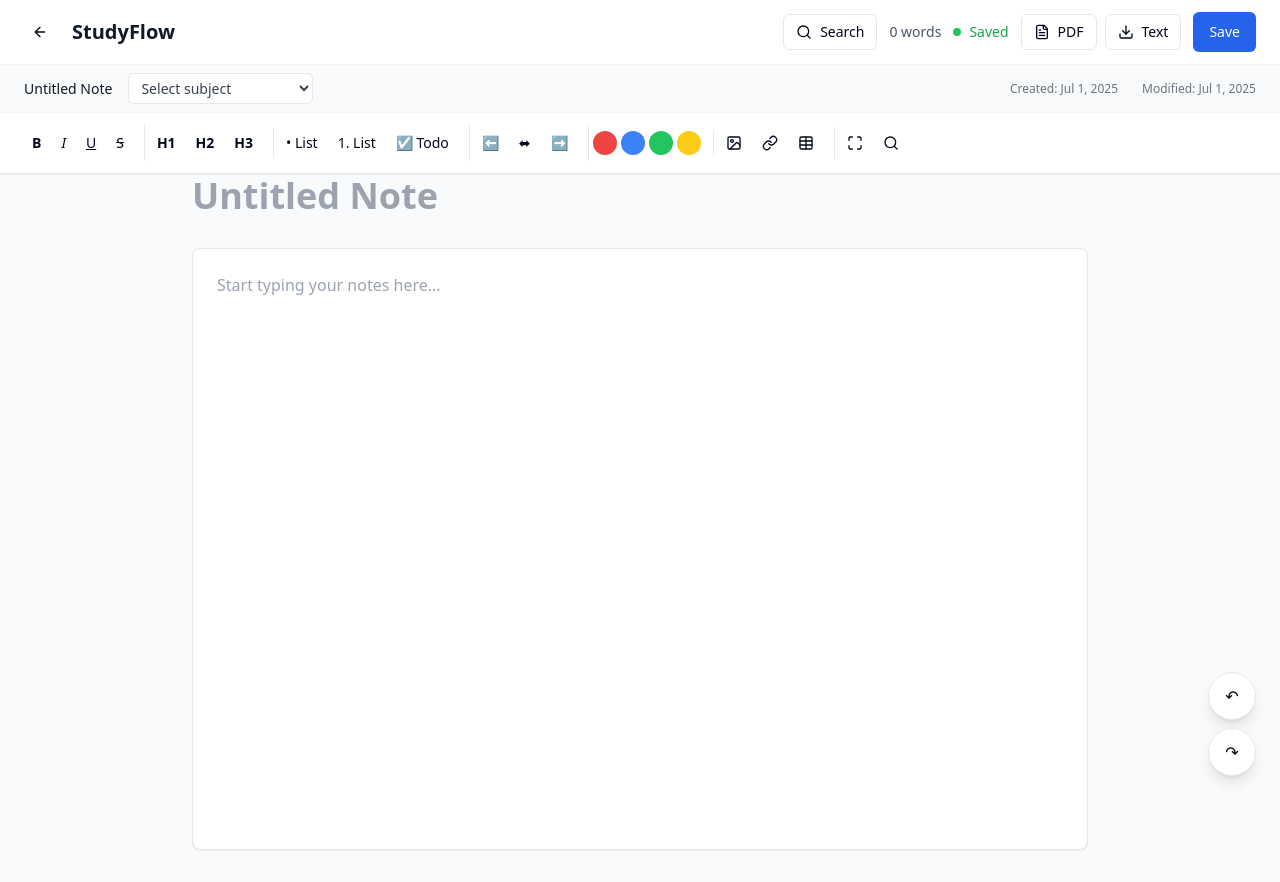
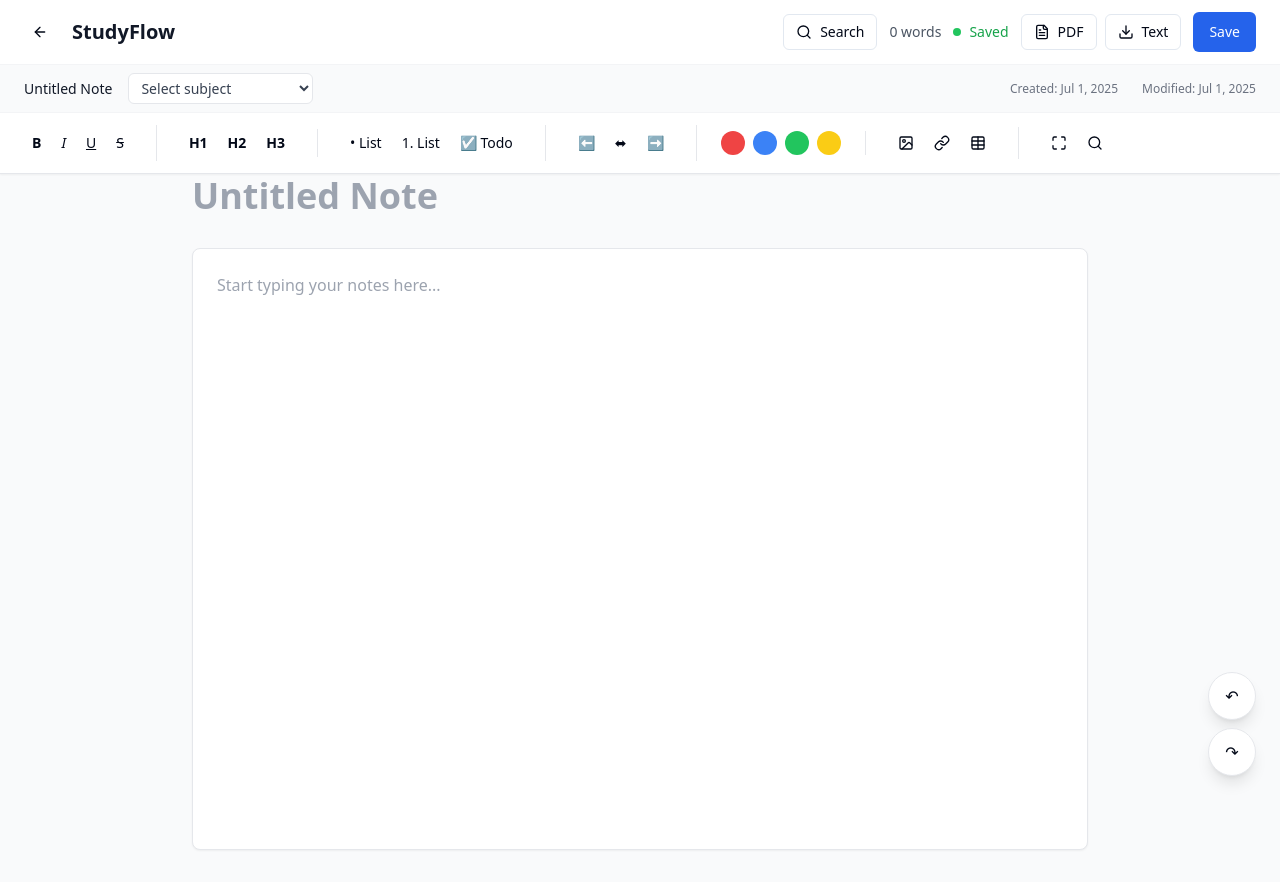
Before and after one commit to PhenyoKh/curious-dashboard-craft, a React (Vite) app: page /note in a window 1280 px wide. Built offline with nearby package versions, Linux system fonts and the light colour scheme.

Commit message:
Fix: Improve formatting toolbar spacing
Added spacing between formatting toolbar groups for better readability.

```diff
--- a/src/components/note/NoteFormattingToolbar.tsx
+++ b/src/components/note/NoteFormattingToolbar.tsx
@@ -15,9 +15,9 @@ const NoteFormattingToolbar: React.FC<NoteFormattingToolbarProps> = ({
 }) => {
   return (
     <div className="px-6 py-3 overflow-x-auto">
-      <div className="flex items-center gap-1 min-w-max">
+      <div className="flex items-center gap-6 min-w-max">
         {/* Group 1: Text Formatting */}
-        <div className="flex items-center gap-1 pr-3 border-r border-gray-200">
+        <div className="flex items-center gap-1 pr-6 border-r border-gray-200">
           <button
             onClick={() => onFormatText('bold')}
             className="p-2 hover:bg-gray-100 rounded text-sm font-bold transition-colors"
@@ -49,7 +49,7 @@ const NoteFormattingToolbar: React.FC<NoteFormattingToolbarProps> = ({
         </div>
 
         {/* Group 2: Headings */}
-        <div className="flex items-center gap-1 pr-3 border-r border-gray-200">
+        <div className="flex items-center gap-1 pr-6 border-r border-gray-200">
           <button
             onClick={() => onFormatText('formatBlock', 'h1')}
             className="px-2 py-1 hover:bg-gray-100 rounded text-sm font-semibold transition-colors"
@@ -71,7 +71,7 @@ const NoteFormattingToolbar: React.FC<NoteFormattingToolbarProps> = ({
         </div>
 
         {/* Group 3: Lists */}
-        <div className="flex items-center gap-1 pr-3 border-r border-gray-200">
+        <div className="flex items-center gap-1 pr-6 border-r border-gray-200">
           <button
             onClick={() => onFormatText('insertUnorderedList')}
             className="p-2 hover:bg-gray-100 rounded text-sm transition-colors"
@@ -96,7 +96,7 @@ const NoteFormattingToolbar: React.FC<NoteFormattingToolbarProps> = ({
         </div>
 
         {/* Group 4: Alignment */}
-        <div className="flex items-center gap-1 pr-3 border-r border-gray-200">
+        <div className="flex items-center gap-1 pr-6 border-r border-gray-200">
           <button
             onClick={() => onFormatText('justifyLeft')}
             className="p-2 hover:bg-gray-100 rounded text-sm transition-colors"
@@ -121,7 +121,7 @@ const NoteFormattingToolbar: React.FC<NoteFormattingToolbarProps> = ({
         </div>
 
         {/* Group 5: Colors */}
-        <div className="flex items-center gap-1 pr-3 border-r border-gray-200">
+        <div className="flex items-center gap-2 pr-6 border-r border-gray-200">
           <button
             onClick={() => onFormatText('foreColor', '#e74c3c')}
             className="w-6 h-6 bg-red-500 rounded-full hover:scale-110 transition-transform"
@@ -145,7 +145,7 @@ const NoteFormattingToolbar: React.FC<NoteFormattingToolbarProps> = ({
         </div>
 
         {/* Group 6: Insert Elements */}
-        <div className="flex items-center gap-1 pr-3 border-r border-gray-200">
+        <div className="flex items-center gap-1 pr-6 border-r border-gray-200">
           <button
             className="p-2 hover:bg-gray-100 rounded text-sm transition-colors"
             title="Insert Image"
```
